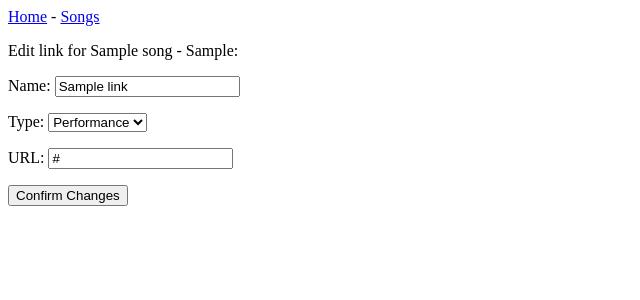
After one commit to calebcrouse3/setlist-tracker, a Django app: page /edit_link/1/ in a window 1280 px wide. The commit adds this page. Shown: the top 300 px of the page, without its empty margins (0-640 px from the left). Run offline with Django 3.2, Linux system fonts and the light colour scheme; tables that the repository leaves empty hold one stand-in row (values such as "Sample post").

Commit message:
CRUD working. Users next

```diff
--- /dev/null
+++ b/setlist_tracker_app/templates/setlist_tracker_app/edit_link.html
@@ -0,0 +1,12 @@
+{% extends "setlist_tracker_app/base.html" %}
+
+{% block content %}
+<p>Edit link for {{song}}:</p>
+
+<form action="{% url 'setlist_tracker_app:edit_link' link.id %}" method='post'>
+  {% csrf_token %}
+  {{ form.as_p }}
+  <button name="submit">Confirm Changes</button>
+</form>
+
+{% endblock content %}
--- a/setlist_tracker_app/urls.py
+++ b/setlist_tracker_app/urls.py
@@ -20,4 +20,6 @@ urlpatterns = [
     path('new_link/<int:song_id>/', views.new_link, name='new_link'),
     # delete existing link
     path('delete_link/<int:song_id>/<int:link_id>/', views.delete_link, name='delete_link'),
+    # edit existing link
+    path('edit_link/<int:link_id>/', views.edit_link, name='edit_link'),
 ]
--- a/setlist_tracker_app/views.py
+++ b/setlist_tracker_app/views.py
@@ -59,11 +59,30 @@ def new_link(request, song_id):
     return render(request, 'setlist_tracker_app/new_link.html', context)
 
 
+def edit_link(request, link_id):
+    """Use to edit an existing link"""
+    link = Link.objects.get(id=link_id)
+    song = link.song
+
+    if request.method != 'POST':
+        form = LinkForm(instance=link)
+    else:
+        form = LinkForm(instance=link, data=request.POST)
+        if form.is_valid():
+            form.save()
+            return redirect('setlist_tracker_app:song', song_id=song.id)
+
+    # Display a blank or invalid form.
+    context = {'link': link, 'song': song, 'form': form}
+    return render(request, 'setlist_tracker_app/edit_link.html', context)
+
+
 def delete_song(request, song_id):
     # delete the song
     Song.objects.get(id=song_id).delete()
     return redirect('setlist_tracker_app:songs')
 
+
 def delete_link(request, song_id, link_id):
     # delete the song
     Link.objects.get(id=link_id).delete()
```
Also changed, not shown: setlist_tracker_app/templates/setlist_tracker_app/song.html (+6 -1 lines).
